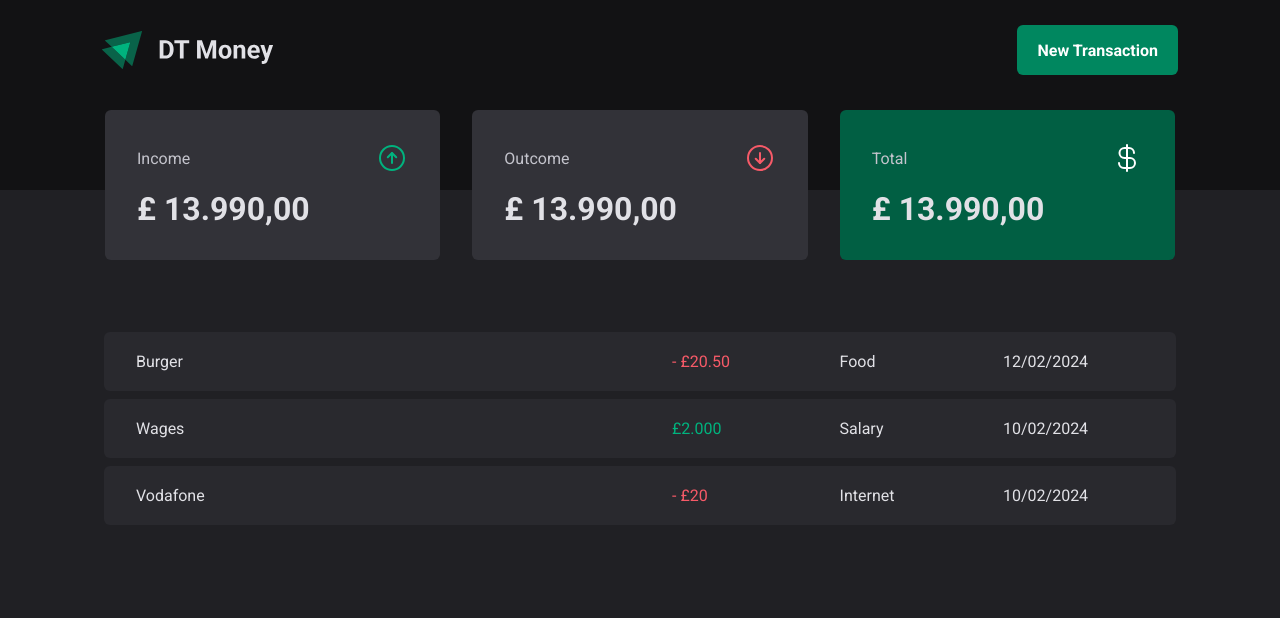
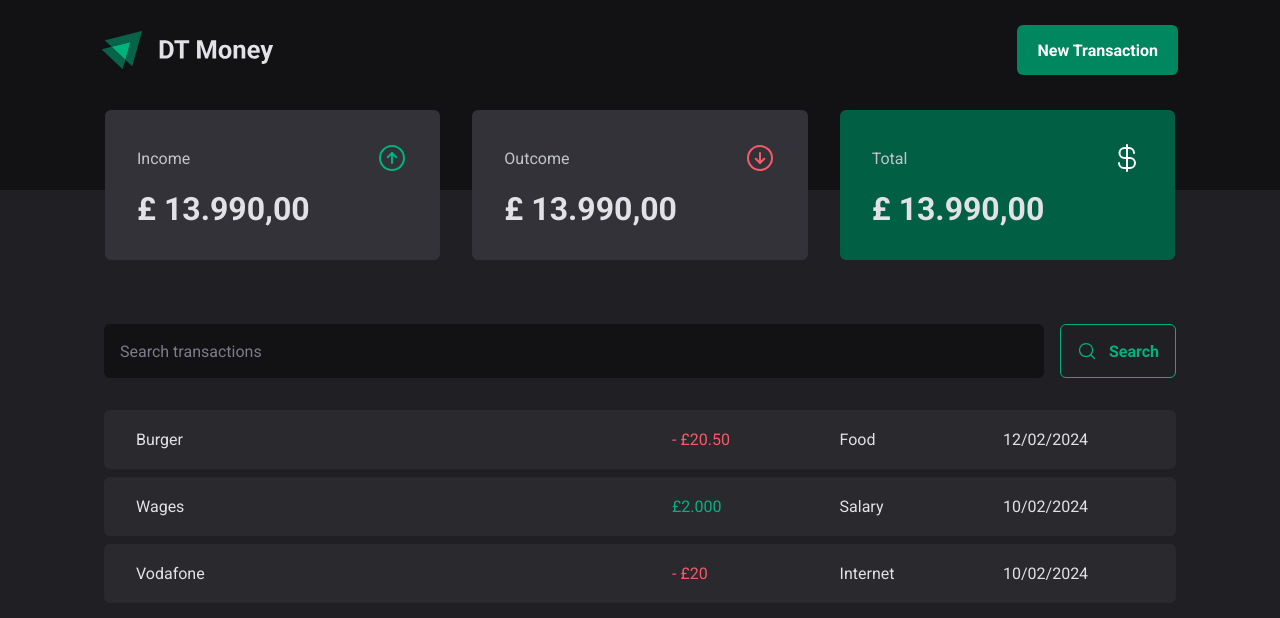
Before and after one commit to eduaardofranco/dt-money, a React (Vite) app: page / in a window 1280 px wide. Shown: the top 618 px of the page. Built offline with nearby package versions, Linux system fonts and the light colour scheme.

Commit message:
search form styles

```diff
--- /dev/null
+++ b/src/components/SearchForm/index.tsx
@@ -0,0 +1,15 @@
+import { MagnifyingGlass } from "phosphor-react";
+import { SearchFormContainer } from "./styles";
+
+export function SearchForm() {
+    return(
+
+        <SearchFormContainer>
+            <input type="text" placeholder="Search transactions" />
+            <button type="submit">
+                <MagnifyingGlass size={20} />
+                Search
+            </button>
+        </SearchFormContainer>
+    )
+}
--- /dev/null
+++ b/src/components/SearchForm/styles.ts
@@ -0,0 +1,39 @@
+import styled from "styled-components";
+
+export const SearchFormContainer = styled.form`
+    display: flex;
+    gap: 1.6rem;
+
+    input {
+        flex: 1;
+        border-radius: 6px;
+        bordeR: 0;
+        background: ${props => props.theme['gray-900']};
+        color: ${props => props.theme['gray-300']};
+        padding: 1.6rem;
+
+        &::placeholder {
+            color: ${props => props.theme['gray-500']};
+        }
+    }
+    button {
+        display: flex;
+        justify-content: center;
+        align-items: center;
+        gap: 1.2rem;
+        padding: 1.6rem;
+        background: transparent;
+        border: 1px solid ${props => props.theme['green-300']};
+        color: ${props => props.theme['green-300']};
+        font-weight: bold;
+        border-radius: 6px;
+        cursor: pointer;
+
+        &:hover {
+            background: ${props => props.theme['green-500']};;
+            border-color: ${props => props.theme['green-500']};
+            color: ${props => props.theme.white};
+            transition: background-color .2s, color .2s, border-color .2s;
+        }
+    }
+`;
--- a/src/pages/Transactions/index.tsx
+++ b/src/pages/Transactions/index.tsx
@@ -1,4 +1,5 @@
 import { Header } from '../../components/Header'
+import { SearchForm } from '../../components/SearchForm'
 import { Summary } from '../../components/Summary'
 import { Container, PriceHighlight, TransactionsContainer, TransactionsTable } from './styles'
 
@@ -8,6 +9,7 @@
             <Header />
             <Summary />
             <TransactionsContainer>
+                <SearchForm />
                 <TransactionsTable>
                     <tbody>
                         <tr>
--- a/src/pages/Transactions/styles.ts
+++ b/src/pages/Transactions/styles.ts
@@ -13,7 +13,7 @@
 export const TransactionsTable = styled.table`
     border-collapse: separate;
     border-spacing: 0 .8rem;
-    /* margin-top: 2.4rem; */
+    margin-top: 2.4rem;
     width: 100%;
     td {
         padding: 2rem 3.2rem;
```
